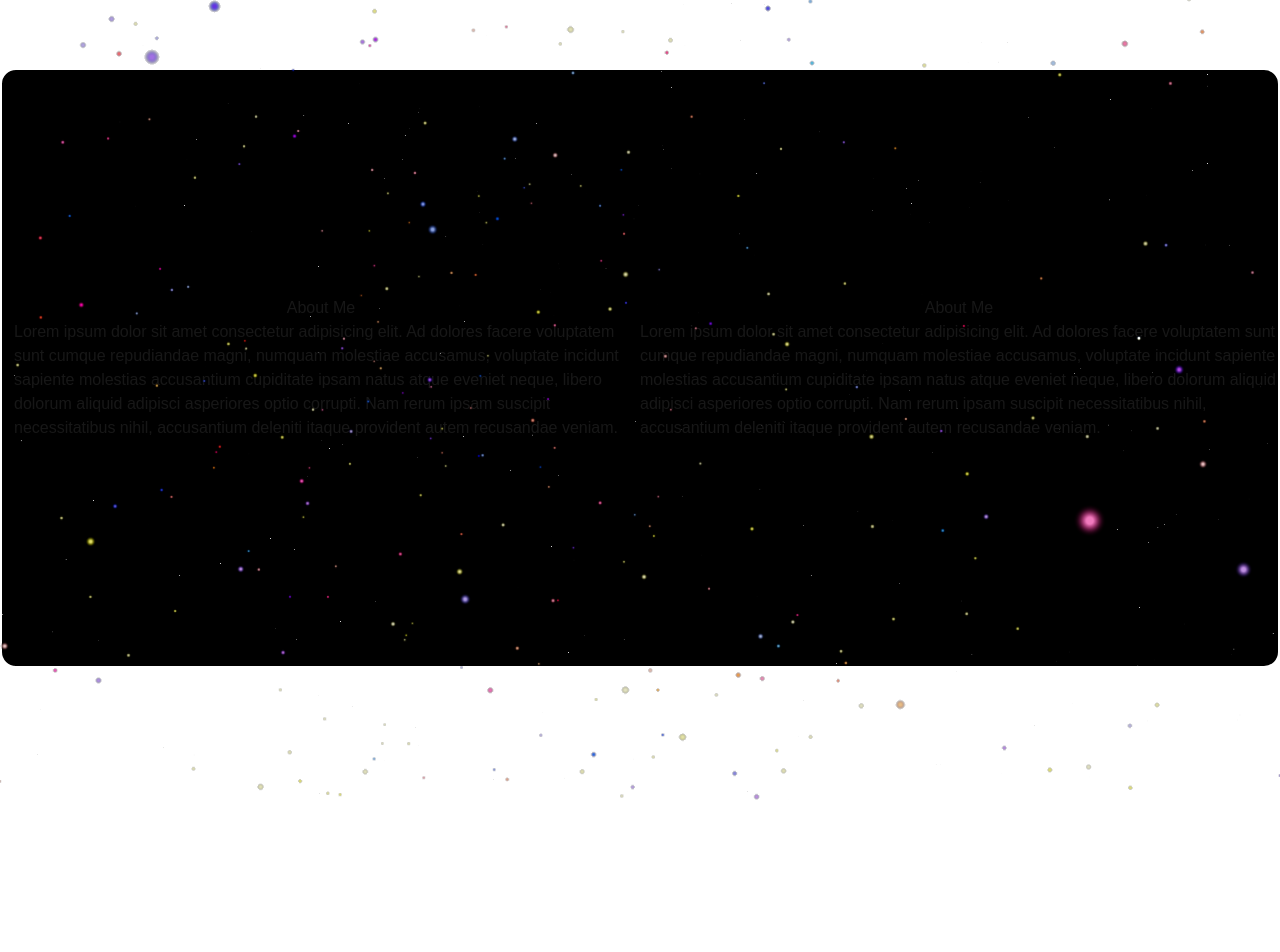
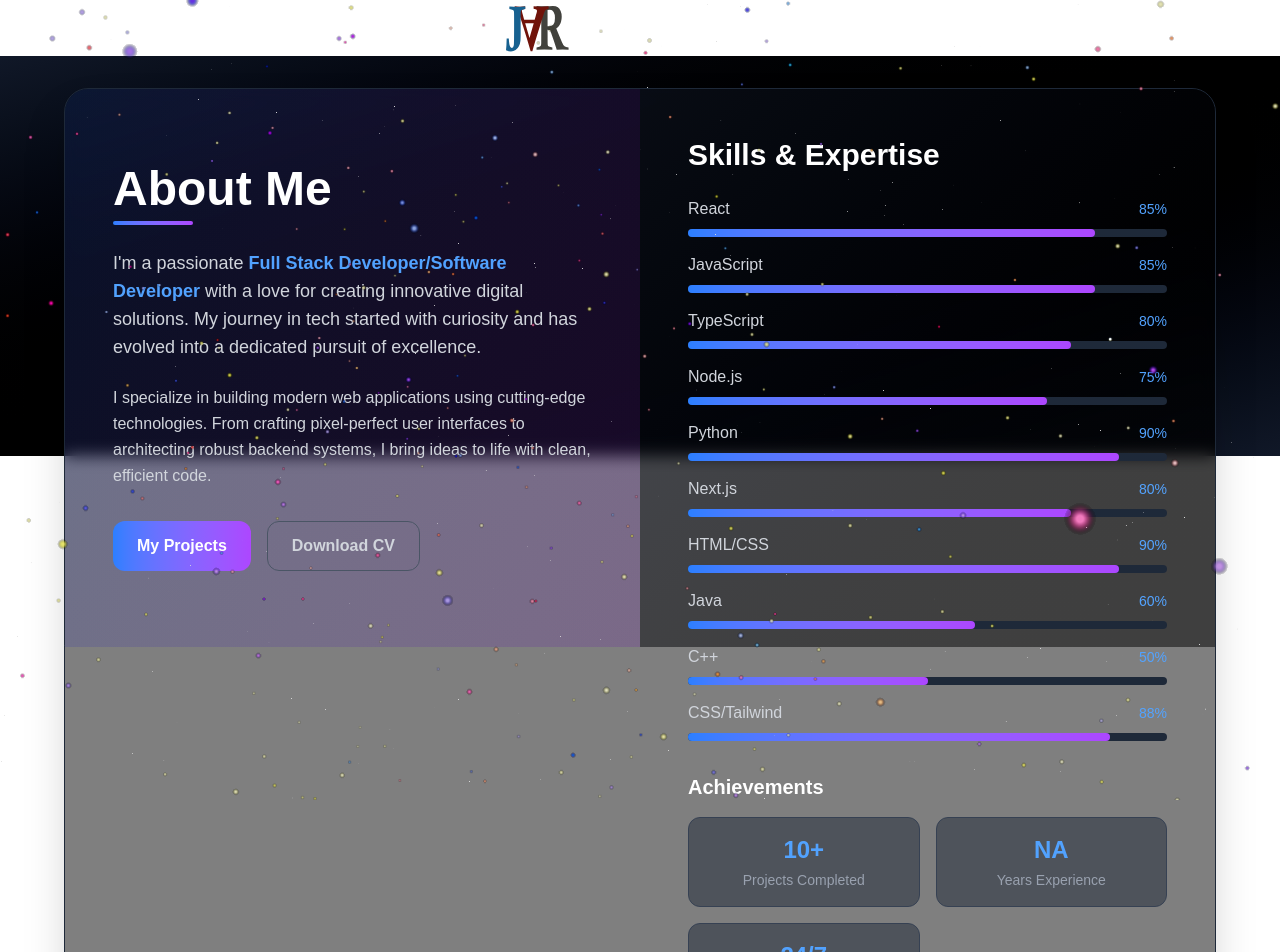
Before and after one commit to Jhay1212/Portfolio, a Next.js app: page /aboutme in a window 1280 px wide. Shown: the top 952 px of the page. Before the commit the page ends 800 px from the top, so only its background shows below. Built offline with nearby package versions, Linux system fonts and the light colour scheme.

Commit message:
refactored and added svg logo on navbar

```diff
--- a/app/aboutme/page.tsx
+++ b/app/aboutme/page.tsx
@@ -1,19 +1,130 @@
 import React from 'react'
+import Link from 'next/link';
+const page = () => {
+    const skills = [
+        { name: 'React', level: 85 },
+        { name: 'JavaScript', level: 85 },
+        { name: 'TypeScript', level: 80 },
+        { name: 'Node.js', level: 75 },
+        { name: 'Python', level: 90 },
+        {name: 'Next.js', level: 80},
+        { name: 'HTML/CSS', level: 90 },
+        {name: "Java", level:60},
+        {name: "C++", level:50},
 
-const page = () => {
+        { name: 'CSS/Tailwind', level: 88 }
+    ]
+
+    const achievements = [
+        { number: '10+', label: 'Projects Completed' },
+        { number: 'NA', label: 'Years Experience' },
+        { number: '24/7', label: 'Problem Solving' }
+    ]
+
     return (
-        <main className="w-screen h-1/2 md:h-3/4 mt-3 flex justify-center items-center overflow-hidden">
-            <div className="container flex justify-center items-center w-full h-full mx-auto rounded-2xl border-2 border-white bg-black opacity 7">
-                <div className="wrapper grid grid-cols-2">
+        <main className=" w-full py-8  h-1/2 px-4 bg-gradient-to-br from-gray-900 via-black to-gray-900">
+            <div className="container mx-auto max-w-6xl h-1/2">
+                <div className="bg-black/50 backdrop-blur-sm rounded-3xl border border-gray-800 overflow-hidden shadow-2xl">
+                    <div className="grid lg:grid-cols-2 gap-0 min-h-3/4">
 
-                    <div className="about-wrapper flex flex-col justify-between items-center px-3">
-                        <h1>About Me</h1>
-                        <p>Lorem ipsum dolor sit amet consectetur adipisicing elit. Ad dolores facere voluptatem sunt cumque repudiandae magni, numquam molestiae accusamus, voluptate incidunt sapiente molestias accusantium cupiditate ipsam natus atque eveniet neque, libero dolorum aliquid adipisci asperiores optio corrupti. Nam rerum ipsam suscipit necessitatibus nihil, accusantium deleniti itaque provident autem recusandae veniam.</p>
-                    </div>
+                        {/* Left Side - About Me */}
+                        <div className=" flex h-1/2  flex-col justify-center p-8 lg:p-12 bg-gradient-to-br from-blue-900/20 to-purple-900/20 relative">
+                            <div className="absolute inset-0 bg-gradient-to-r from-blue-500/5 to-purple-500/5"></div>
+                            <div className="relative z-10">
+                                <div className="mb-6">
+                                    <h1 className="text-4xl lg:text-5xl font-bold text-white mb-2">
+                                        About Me
+                                    </h1>
+                                    <div className="w-20 h-1 bg-gradient-to-r from-blue-500 to-purple-500 rounded-full"></div>
+                                </div>
 
-                    <div className="about-wrapper flex flex-col justify-between items-center">
-                        <h1>About Me</h1>
-                        <p>Lorem ipsum dolor sit amet consectetur adipisicing elit. Ad dolores facere voluptatem sunt cumque repudiandae magni, numquam molestiae accusamus, voluptate incidunt sapiente molestias accusantium cupiditate ipsam natus atque eveniet neque, libero dolorum aliquid adipisci asperiores optio corrupti. Nam rerum ipsam suscipit necessitatibus nihil, accusantium deleniti itaque provident autem recusandae veniam.</p>
+                                <div className="space-y-6 text-gray-300 leading-relaxed">
+                                    <p className="text-lg">
+                                        I'm a passionate <span className="text-blue-400 font-semibold">Full Stack Developer/Software Developer</span> with
+                                        a love for creating innovative digital solutions. My journey in tech started with curiosity
+                                        and has evolved into a dedicated pursuit of excellence.
+                                    </p>
+
+                                    <p>
+                                        I specialize in building modern web applications using cutting-edge technologies.
+                                        From crafting pixel-perfect user interfaces to architecting robust backend systems,
+                                        I bring ideas to life with clean, efficient code.
+                                    </p>
+
+
+                                </div>
+
+                                <div className="mt-8 flex flex-wrap gap-4">
+                                    <button className="px-6 py-3 bg-gradient-to-r from-blue-500 to-purple-500
+                                     text-white rounded-xl font-semibold hover:from-blue-600 hover:to-purple-600 transition-all
+                                     duration-300 transform hover:scale-105">
+                                        <Link href='/myprojects'>My Projects</Link>
+                                    </button>
+                                    <button className="px-6 py-3 border border-gray-600 text-gray-300 rounded-xl font-semibold
+                                     hover:border-gray-400 hover:text-white transition-all duration-300">
+                                        Download CV
+                                    </button>
+                                </div>
+                            </div>
+                        </div>
+
+                        {/* Right Side - Skills & Stats */}
+                        <div className=" h-1/2 overscroll-y-scrollflex flex-col justify-center p-8 lg:p-12 bg-gradient-to-br from-gray-900/50 to-black/50">
+                            <div className="space-y-8">
+
+                                {/* Skills Section */}
+                                <div>
+                                    <h2 className="text-3xl font-bold text-white mb-6">
+                                        Skills & Expertise
+                                    </h2>
+                                    <div className="space-y-4">
+                                        {skills.map((skill, index) => (
+                                            <div key={index} className="group">
+                                                <div className="flex justify-between items-center mb-2">
+                                                    <span className="text-gray-300 font-medium">{skill.name}</span>
+                                                    <span className="text-blue-400 text-sm">{skill.level}%</span>
+                                                </div>
+                                                <div className="w-full bg-gray-800 rounded-full h-2">
+                                                    <div
+                                                        className="bg-gradient-to-r from-blue-500 to-purple-500 h-2 rounded-full transition-all duration-1000 ease-out"
+                                                        style={{ width: `${skill.level}%` }}
+                                                    ></div>
+                                                </div>
+                                            </div>
+                                        ))}
+                                    </div>
+                                </div>
+
+                                {/* Stats Section */}
+                                <div>
+                                    <h3 className="text-xl font-bold text-white mb-4">Achievements</h3>
+                                    <div className="grid grid-cols-2 gap-4">
+                                        {achievements.map((achievement, index) => (
+                                            <div key={index} className="text-center p-4 bg-gray-800/50 rounded-xl border border-gray-700 hover:border-blue-500/50 transition-all duration-300">
+                                                <div className="text-2xl font-bold text-blue-400 mb-1">
+                                                    {achievement.number}
+                                                </div>
+                                                <div className="text-gray-400 text-sm">
+                                                    {achievement.label}
+                                                </div>
+                                            </div>
+                                        ))}
+                                    </div>
+                                </div>
+
+                                {/* Tech Stack */}
+                                <div>
+                                    <h3 className="text-xl font-bold text-white mb-4">Tech Stack</h3>
+                                    <div className="flex flex-wrap gap-2">
+                                        {['React', 'Next.js', 'Node.js', 'MongoDB', 'PostgreSQL', 'AWS', 'Docker', 'Git'].map((tech, index) => (
+                                            <span key={index} className="px-3 py-1 bg-gray-800 text-gray-300 rounded-full text-sm border border-gray-700 hover:border-blue-500/50 transition-all duration-300">
+                                                {tech}
+                                            </span>
+                                        ))}
+                                    </div>
+                                </div>
+                            </div>
+                        </div>
                     </div>
                 </div>
             </div>
--- a/app/components/BlackHole.tsx
+++ b/app/components/BlackHole.tsx
@@ -1,8 +1,5 @@
 'use client';
 import { useGLTF } from "@react-three/drei";
-import { useFrame, useThree } from "@react-three/fiber";
-import { useRef } from "react";
-import * as THREE from "three";
 const BlackHole = () => {
   const { scene } = useGLTF("/scene.gltf");
   return (
--- a/app/components/Navbar.tsx
+++ b/app/components/Navbar.tsx
@@ -1,19 +1,34 @@
 'use client';
-import React from 'react'
+import React from 'react';
+import Image from 'next/image';
+import Logo from '../assets/logo.svg';
 import { useGSAP } from '@gsap/react';
 import gsap from 'gsap';
-
+import Link from 'next/link';
 const Navbar: React.FC = () => {
   useGSAP(() => {
-    gsap.fromTo('.nav_item', { opacity: 0, scale: 0, transform: 'translateY(-100px)' }, { opacity: 1 , transform: 'translateY(0)', stagger: .5,  delay: 5.5,scale: 1, duration: 1 })
+    gsap.fromTo('.nav_item', { opacity: 0, scale: 0, transform: 'translateY(-100px)' },
+      { opacity: 1, transform: 'translateY(0)', stagger: .5, delay: 4.5, scale: 1, duration: 1 })
   }, [])
   return (
     <div className='w-min-screen h-14 bg-transparent text-white l'>
       <div className="w-full flex items-baseline justify-center mx-4 py-3">
-        <h2><a href="/" className='logo montserrat-nav nav_item'>Logo</a></h2>
+        <h2>
+          <Link href="/" className='logo montserrat-nav nav_item'>
+            <Image src={Logo} alt="logo" className='w-30 transform translate-y-[-50px]' />
+          </Link>
+        </h2>
         <ul className="flex justiify-between items-center">
-          <li className="nav_item montserrat-nav "><a href='/myprojects'>My Projects</a></li>
-          <li className="nav_item montserrat-nav"><a href="/aboutme">About Me</a></li>
+          <li className="nav_item montserrat-nav px-2 ">
+            <Link href='/myprojects'>
+              My Projects
+            </Link>
+          </li>
+          <li className="nav_item montserrat-nav">
+            <Link href="/aboutme">
+              About Me
+            </Link>
+          </li>
         </ul>
       </div>
 
--- a/app/layout.tsx
+++ b/app/layout.tsx
@@ -18,7 +18,7 @@ const geistMono = Geist_Mono({
 
 const metadata: Metadata = {
   title: "Jose Alfonso Rivera Portfolio",
-  description: "Portfolio of Jose Alfonso Rivera created with Next.js",
+  description: "Portfolio of Jose Alfonso Rivera created with Next.js. A Full Stack Web Developer and Sofware Developer from Philippines.\nProficiend in JavaScript, Python, Django, PHP and other  different programming. language ",
 };
 
 export default function RootLayout({
@@ -28,6 +28,9 @@ export default function RootLayout({
 }>) {
   return (
     <html lang="en">
+      <head>
+        <meta name="description" content={metadata.description || ""} />
+        </head>
       <body
         className={`${geistSans.variable} ${geistMono.variable} antialiased realatve w-screen h-screen overflow-hidden`}
       >
--- a/app/myprojects/nexus/page.tsx
+++ b/app/myprojects/nexus/page.tsx
@@ -3,7 +3,7 @@ import React from 'react'
 import { Canvas } from '@react-three/fiber';
 import { OrbitControls } from '@react-three/drei';
 const page = () => {
-  let division ={x: 3, y: 3};
+  const division ={x: 3, y: 3};
   let totalAmount = division.x * division.y;
   let len = totalAmount * 1.1;
   let r = len / (Math.PI * 2);
```
Also changed, not shown: app/ThreeD.tsx (+16 -15 lines), app/components/WebsiteShowCase.tsx (deleted, +0 -16 lines), app/myprojects/page.tsx (+3 -7 lines), app/page.tsx (+4 -5 lines), app/assets/logo.svg (added), app/assets/portfolio/portfolio-home.png (added).
